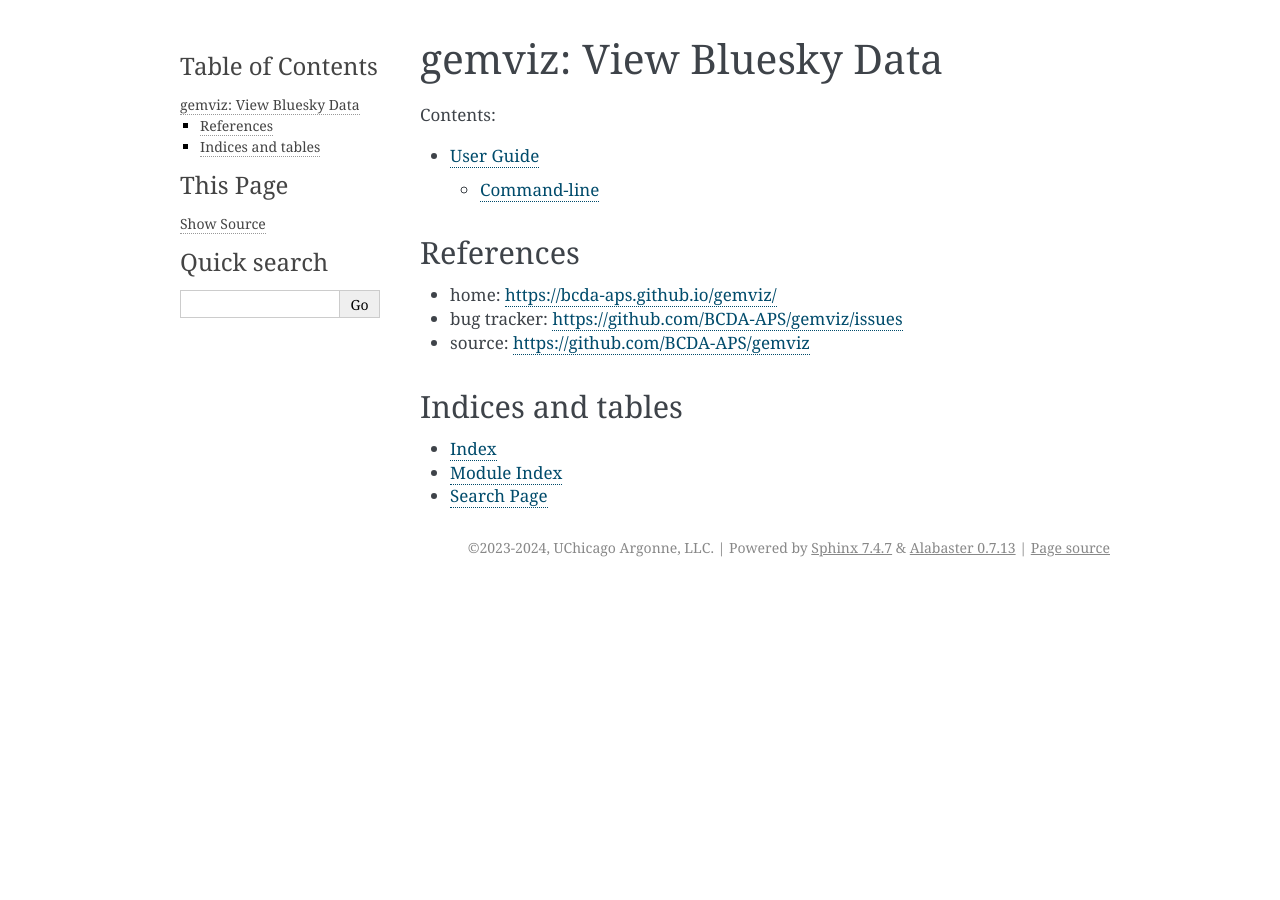
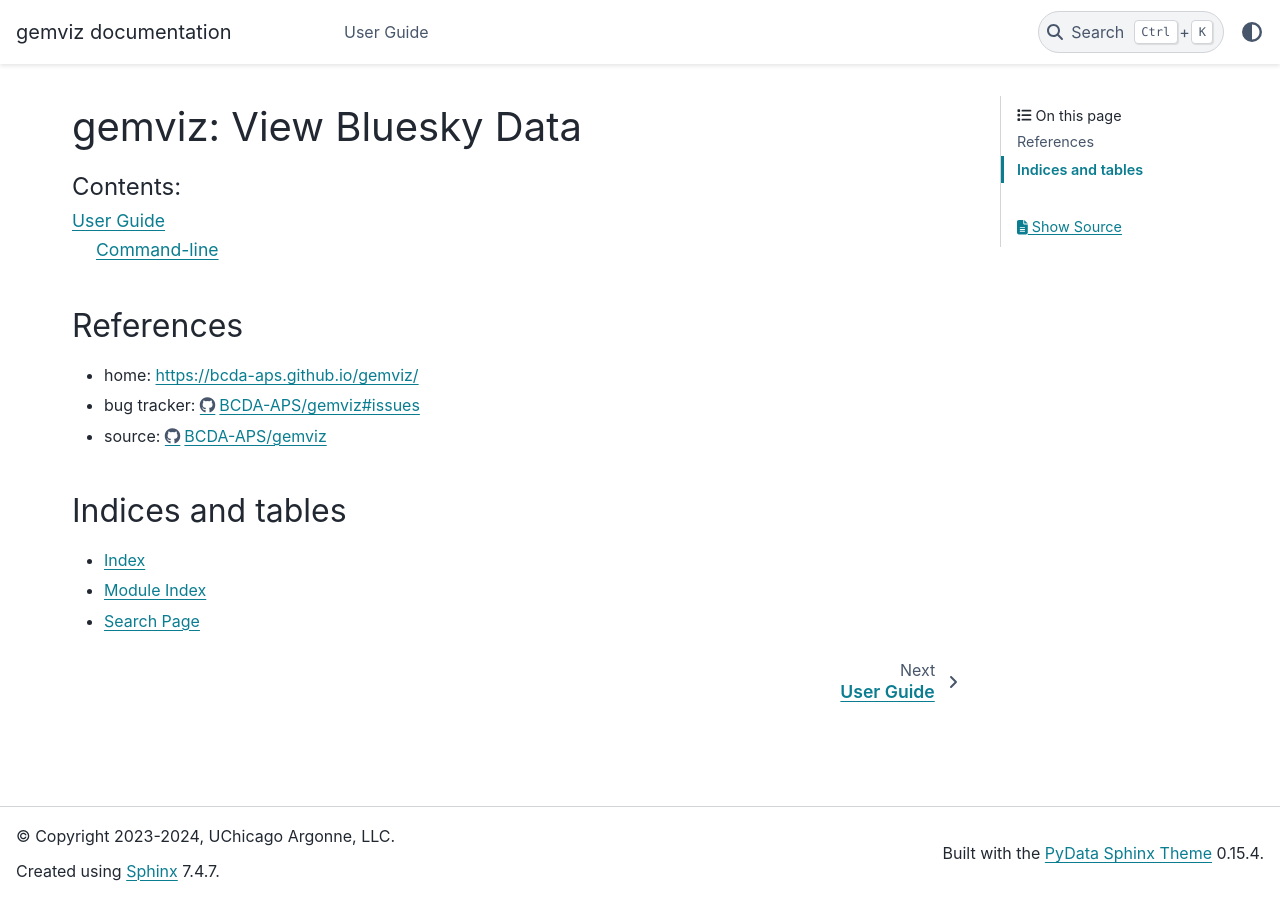
Before and after one commit to BCDA-APS/gemviz, a Sphinx documentation site: the page built from docs/source/index.rst, in a window 1280 px wide. Built offline with Sphinx 7.4.7 and the PyData theme 0.15.4, drawn with Linux system fonts in a browser that asks for light colours; pages that are not in the unit, such as notebooks, are missing from menus; the version number could not be read and is left out.

Commit message:
DOC #215 use pydata-sphinx-theme

```diff
--- a/docs/requirements.txt
+++ b/docs/requirements.txt
@@ -1,5 +1,6 @@
 coverage
 coveralls
+pydata-sphinx-theme
 pytz
 setuptools-scm
 sphinx
--- a/docs/source/conf.py
+++ b/docs/source/conf.py
@@ -49,6 +49,7 @@
     sphinx.ext.todo
     sphinx.ext.viewcode
 """.split()
+extensions.append("sphinx_tabs.tabs")  # this must be last
 
 templates_path = ["_templates"]
 exclude_patterns = []
@@ -57,11 +58,13 @@
 # -- Options for HTML output -------------------------------------------------
 # https://www.sphinx-doc.org/en/master/usage/configuration.html#options-for-html-output
 
-html_theme = "alabaster"
 html_static_path = ["_static"]
+html_theme = "pydata_sphinx_theme"
 
+# https://www.sphinx-doc.org/en/master/usage/extensions/autodoc.html#confval-autodoc_mock_imports
 autodoc_mock_imports = """
     h5py
+    httpx
     matplotlib
     numpy
     PyQt5
@@ -69,4 +72,5 @@
     spec2nexus
     tiled
     xarray
+    yaml
 """.split()
```
